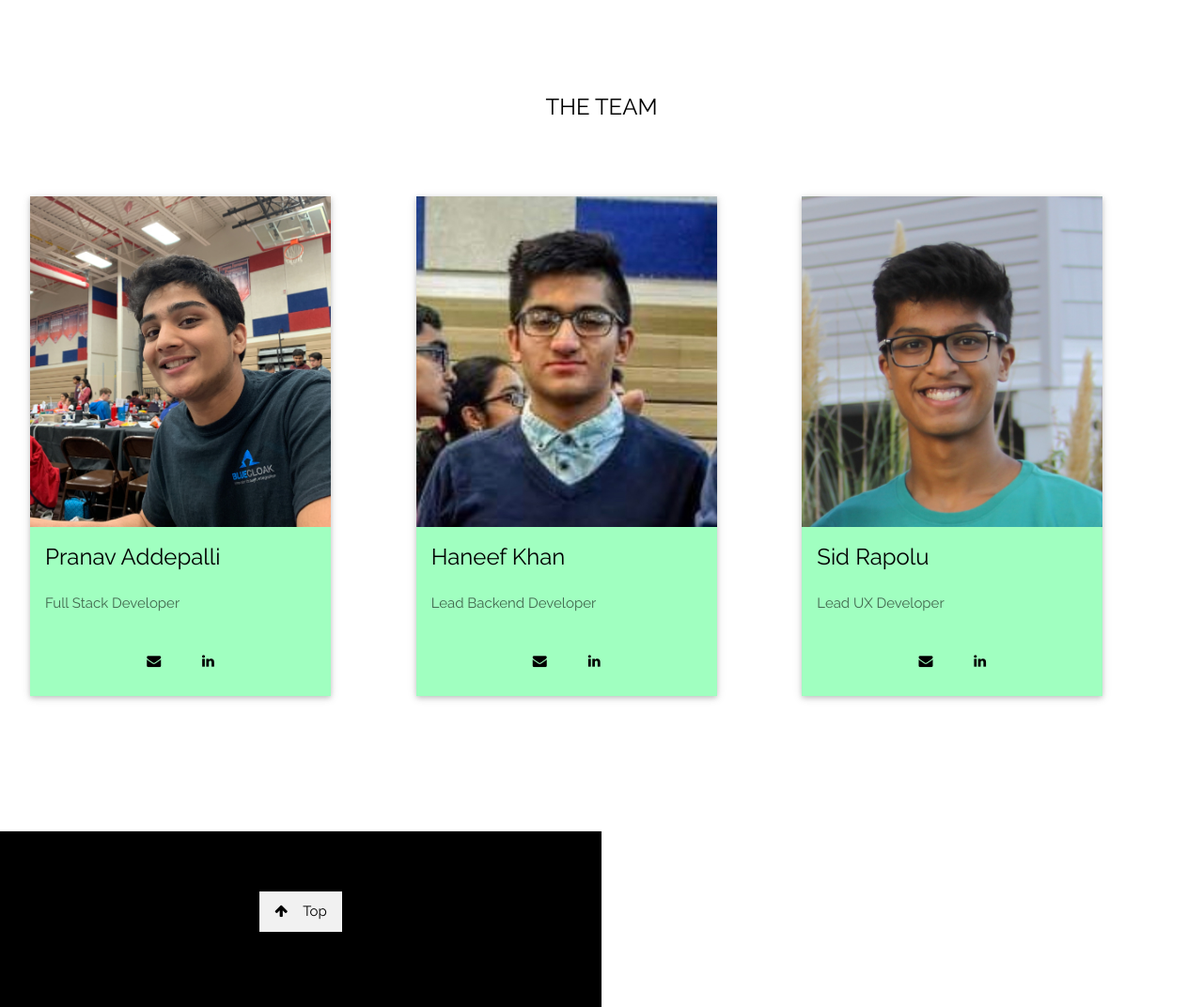
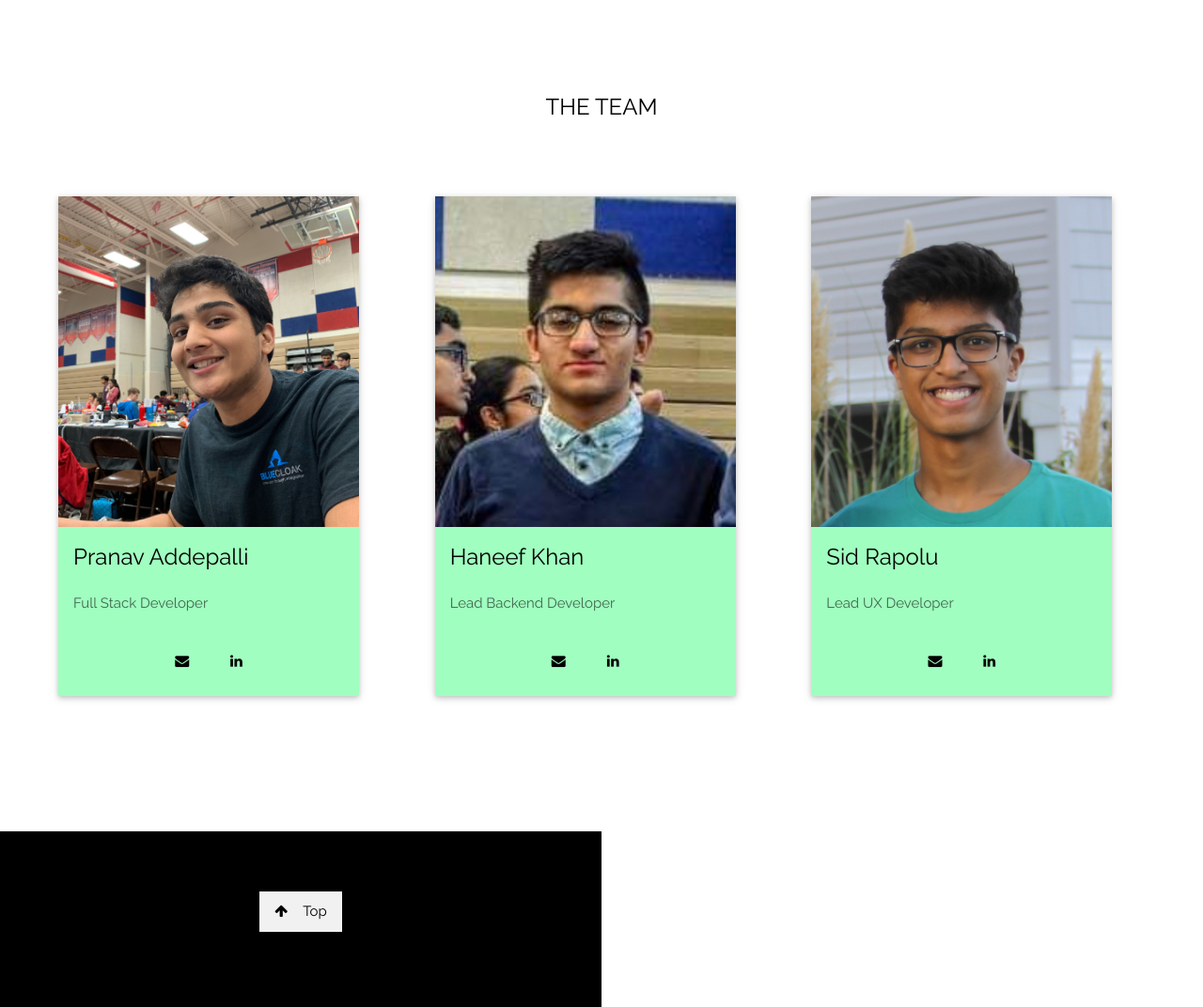
Before and after one commit to SidRapolu/Laire, a Flask app: template templates/home.html in a window 1280 px wide. Shown: the part 1954-3026 px from the top of the page at 94% size. Run offline with Flask 2, Linux system fonts and the light colour scheme; the template is opened without the code that fills it, so the values that code supplies are empty; some libraries are stand-ins or nearby versions.

Commit message:
Update home.html

```diff
--- a/templates/home.html
+++ b/templates/home.html
@@ -178,9 +178,9 @@
   </div>
 </center>
   <!-- OUR TEAM -->
-  <div class="container" style=" padding-left: 100px;padding:128px 16px" id="team">
+  <div class="container" style="padding:128px 16px" id="team">
     <center><h3 class="center" style="color: black;">THE TEAM</h3></center>
-    <div class="row-padding " style="margin-top:64px">
+    <div class="row-padding " style="margin-top:64px; margin-left: 30px;">
       <div class="col l4 m6 margin-bottom">
         <div class="card" style="background-color: #a0ffc0; width: 320px;">
           <img src="../static/images/pranavPic.JPEG" alt="Pranav" style="width:100%">
```
